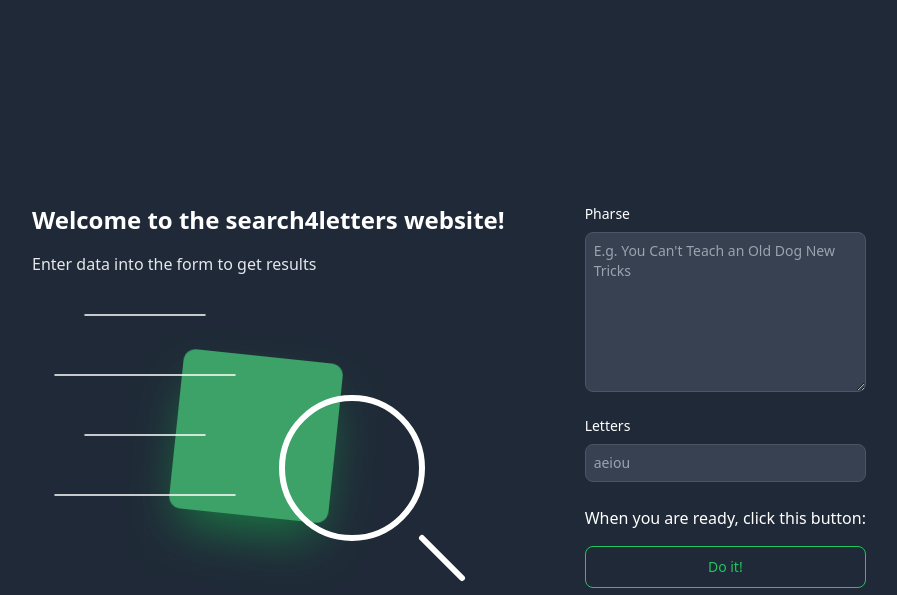
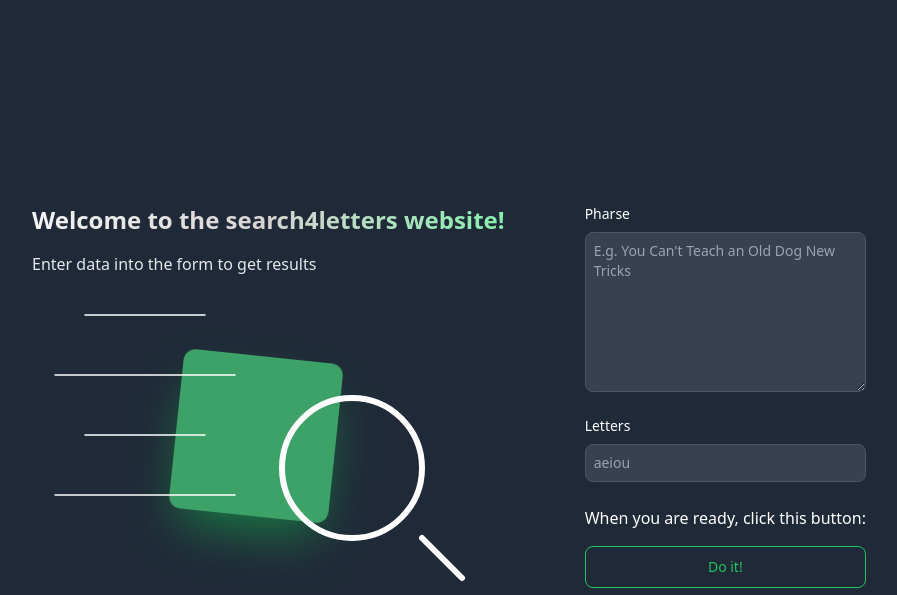
Before and after one commit to numbersanalyst/vsearch4web-ultra, a Flask app: page / in a window 1280 px wide. Shown: the top 595 px of the page, without its empty margins (191-1088 px from the left). Run offline with Flask 3, Linux system fonts and the light colour scheme.

Commit message:
Add gradient for .title

```diff
--- a/static/dist/css/output.css
+++ b/static/dist/css/output.css
@@ -1120,15 +1120,26 @@ main {
   justify-content: center;
 }
 
-.title {
-  margin-bottom: 1rem;
-}
-
 .title,
 .prim-text {
   font-size: 1.5rem;
   line-height: 2rem;
   font-weight: 600;
+}
+
+.title {
+  margin-bottom: 1rem;
+  background-image: linear-gradient(to right, var(--tw-gradient-stops));
+  --tw-gradient-from: #f3f4f6 var(--tw-gradient-from-position);
+  --tw-gradient-to: rgb(243 244 246 / 0) var(--tw-gradient-to-position);
+  --tw-gradient-stops: var(--tw-gradient-from), var(--tw-gradient-to);
+  --tw-gradient-to: rgb(214 211 209 / 0)  var(--tw-gradient-to-position);
+  --tw-gradient-stops: var(--tw-gradient-from), #d6d3d1 var(--tw-gradient-via-position), var(--tw-gradient-to);
+  --tw-gradient-to: #86efac var(--tw-gradient-to-position);
+  -webkit-background-clip: text;
+          background-clip: text;
+  font-weight: 700;
+  color: transparent;
 }
 
 .main-containter {
```
Also changed, not shown: static/src/input.css (+4 -4 lines).
